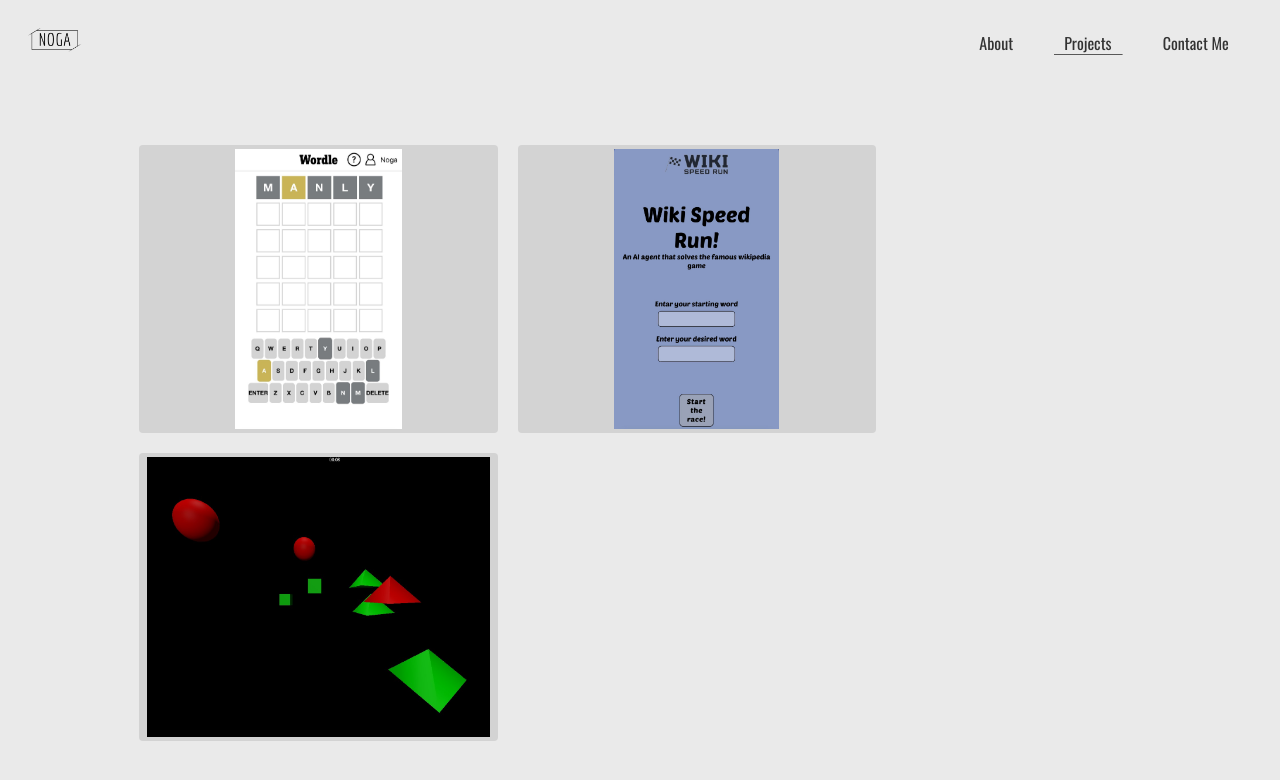
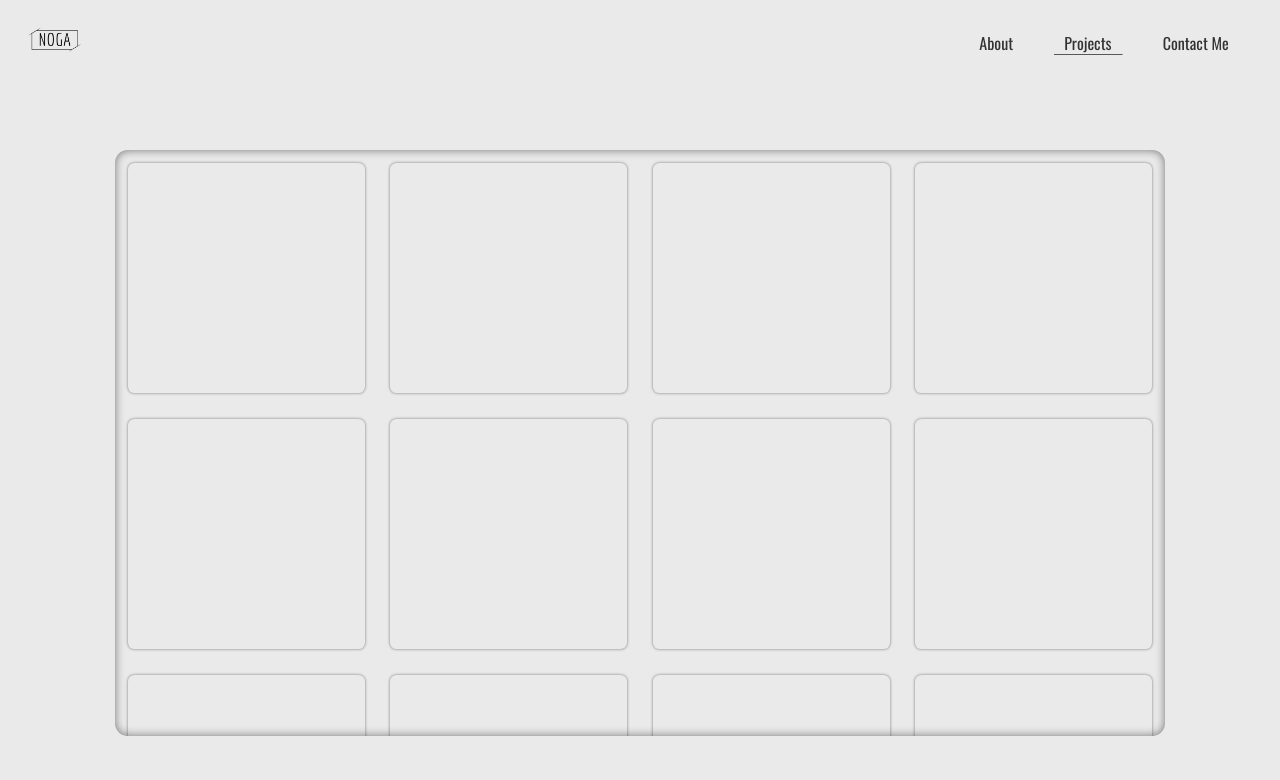
Before and after one commit to NogaTal98/portfolio, a React (Create React App) app: page /Projects in a window 1280 px wide. Shown: the top 780 px of the page. Built offline with nearby package versions, Linux system fonts and the light colour scheme.

Commit message:
projects page basic structure

```diff
--- a/src/App.css
+++ b/src/App.css
@@ -48,81 +48,6 @@
 
 .navLink:hover, .currentPage{
   background-size: 70% .05em;
-}
-
-/*projects*/
-.card-container{
-  margin-left: 5%;
-  width: 90%; /* Adjust the target width*/
-}
-.flip-container {
-  position: relative;
-  perspective: 1000px;
-}
-.flip-container:hover .flipper, .flip-container.hover .flipper{
-  transform: rotateY(180deg);
-}
-.flip-container, .front, .back {
-  width: 100%;
-  height: 100%;
-}
-.flipper {
-  transition: 0.9s;
-  transform-style: preserve-3d;
-  position: relative;
-  text-align: center;
-}
-.front, .back {
-  backface-visibility: hidden;
-  position: absolute;
-  top: 0;
-  left: 0;
-}
-.front {
-  background: rgba(0,0,0,0.05);
-  z-index: 2;
-  /* for firefox 31 */
-  transform: rotateY(0deg);
-}
-.back {
-  background: #333;
-  color: white;
-  height: 100%;
-  transform: rotateY(180deg);
-  padding: 4px 8px;
-  border-radius: 4px;
-}
-.column30p {
-  float: left;
-  width: 28vw;
-  padding: 10px;
-  border-radius: 4px;
-}
-
-.row::after {
-  content: "";
-  clear: both;
-  display: table;
-}
-
-.flip-card-front {
-  background-color: #d3d3d3;
-  border-radius: 4px;
-  padding: 4px 8px;
-  height: 35vh
-}
-
-.img {
-  height: 100%;
-  max-width: 100%;
-}
-
-.link {
-  color: #fff;
-}
-
-.link:hover {
-  color: red;
 }
 
 /* About page */
@@ -206,3 +131,42 @@
 .social-links a:hover {
   color: #000;
 }
+
+/* projects */
+
+.grid {
+  width: 80vw;
+  height: 70vh;
+  display: grid;
+  grid-template-columns: auto auto auto auto;
+  grid-auto-rows: 18vw;
+  gap: 2vw;
+
+  padding-right: 2vw;
+  padding-bottom: 2vw;
+
+  overflow-y: auto;
+
+  box-shadow: inset 0 0 10px rgba(0, 0, 0, 0.5);
+
+  -ms-overflow-style: none;
+  scrollbar-width: none;
+
+  border-radius: 1vw;
+}
+
+.grid::-webkit-scrollbar {
+  display: none;
+}
+
+.project {
+  width: 100%;
+  height: 100%;
+  text-align: center;
+
+  margin: 1vw;
+
+  box-shadow: 0 0 3px rgba(0, 0, 0, 0.5);
+
+  border-radius: 0.5vw;
+}
--- a/src/App.js
+++ b/src/App.js
@@ -3,6 +3,7 @@ import './App.css';
 import HorizontalNavBar from './components/Layout';
 import Projects from './components/Projects';
 import About from './components/About';
+import ContactMe from './components/ContactMe';
 import { BrowserRouter, Routes, Route } from 'react-router-dom';
 
 function App() {
@@ -13,8 +14,8 @@ function App() {
         <Routes>
           <Route path="/" element={<HorizontalNavBar />}>
             <Route index element={<About />} />
-            <Route path="ContactMe" element={<About />} />
             <Route path="Projects" element={<Projects />} />
+            <Route path="ContactMe" element={<ContactMe />} />
           </Route>
         </Routes>
       </BrowserRouter>
--- /dev/null
+++ b/src/components/ContactMe.js
@@ -0,0 +1,10 @@
+import react from 'react';
+
+function ContactMe() {
+  return (
+      <div className="about-content">
+      </div>
+  );
+}
+
+export default ContactMe;
--- a/src/components/Project.js
+++ /dev/null
@@ -1,23 +0,0 @@
-import React from 'react';
-
-function Project({image, name, description, link, repo}) {
-  return (
-    <div className="column30p">
-      <div className="flip-container">
-        <div className="flipper">
-          <div className="flip-card-front">
-            <img src={image} className="img" alt={name}/>
-          </div>
-          <div className="back">
-              <h1>{name}</h1>
-              <p>{description}</p>
-              {link == null ? <p></p> : <p><a href={link} className="link" target="_blank">demo site</a></p>}
-              <p><a href={repo} className="link" target="_blank">GitHub repo</a></p>
-          </div>
-        </div>
-      </div>
-    </div>
-  );
-}
-
-export default Project;
--- a/src/components/Projects.js
+++ b/src/components/Projects.js
@@ -1,32 +1,22 @@
 import react from 'react';
-import Project from './Project';
 import wordle from '../pictures/wordle.jpg';
 import wikispeedrun from '../pictures/wiki-speed-run.jpg';
 import mouserace from '../pictures/mouse_race.jpg';
 
 function Projects() {
-  return (
-    <div className="card">
-        <div className="card-container">
-            <div className="row">
-                <Project image={wordle}
-                    name={"wordle"}
-                    description={"A clone of the popular New York Times game, Wordle"}
-                    link={"https://wordle-noga.web.app/"}
-                    repo={"https://github.com/NogaTal98/wordle"}/>
-                <Project image={wikispeedrun}
-                    name={"Wiki Speed Run"}
-                    description={"An AI agent that, by providing any starting and desired words, find a hyperlink path from the starting word to the wikipedia page of the desired word."}
-                    link={"https://wiki-speedrun.web.app/"}
-                    repo={"https://github.com/NogaTal98/wiki-speedrun"}/>
-                <Project image={mouserace}
-                    name={"Mouse Race"}
-                    description={"Three.js game"}
-                    repo={"https://github.com/NogaTal98/mouse_race"}/>
-            </div>
+
+    const [projects, setProjects] = react.useState(['1', '2', '3', '4', '5', '6', '7', '8', '9', '10', '11', '12']);
+
+    return (
+        <div className='grid'>
+            {projects.map((project) => {
+                return (
+                    <div className='project' key={project}>
+                    </div>
+                );
+            })}
         </div>
-    </div>
-  );
+    );
 }
 
 export default Projects;
```
